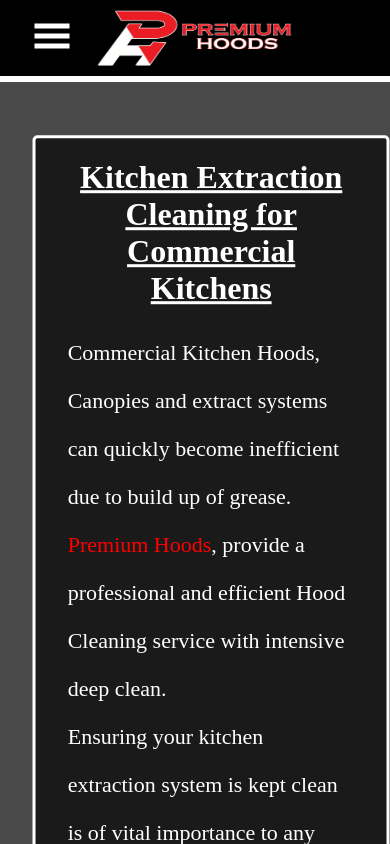
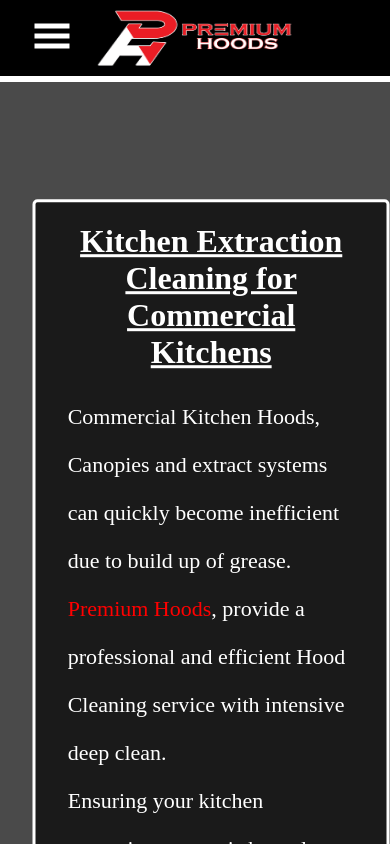
Before and after one commit to sionepeni/premium-hoods, a React (Create React App) app: page / in a window 390 px wide. Shown: the top 844 px of the page. Built offline with nearby package versions, Linux system fonts and the light colour scheme.

Commit message:
media keys for hero tweaks again top + 4px

```diff
--- a/src/components/home/hero/hero.css
+++ b/src/components/home/hero/hero.css
@@ -81,7 +81,7 @@
 
 .hero-text{
     position: absolute;
-    top: 80rem;
+    top: 84rem;
     left: 13.2rem;
     height: 290vh;
     width: 90vw;
```
